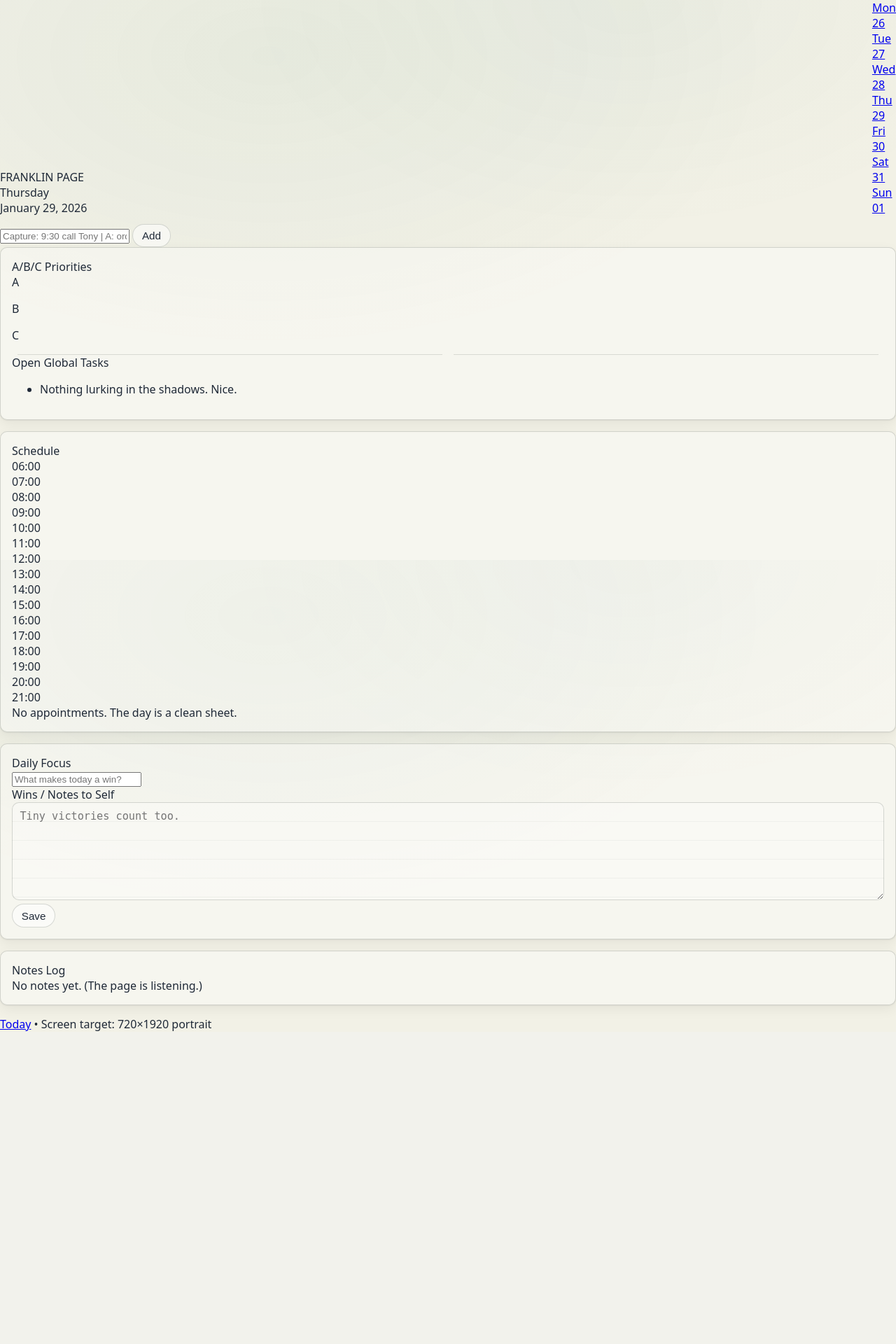
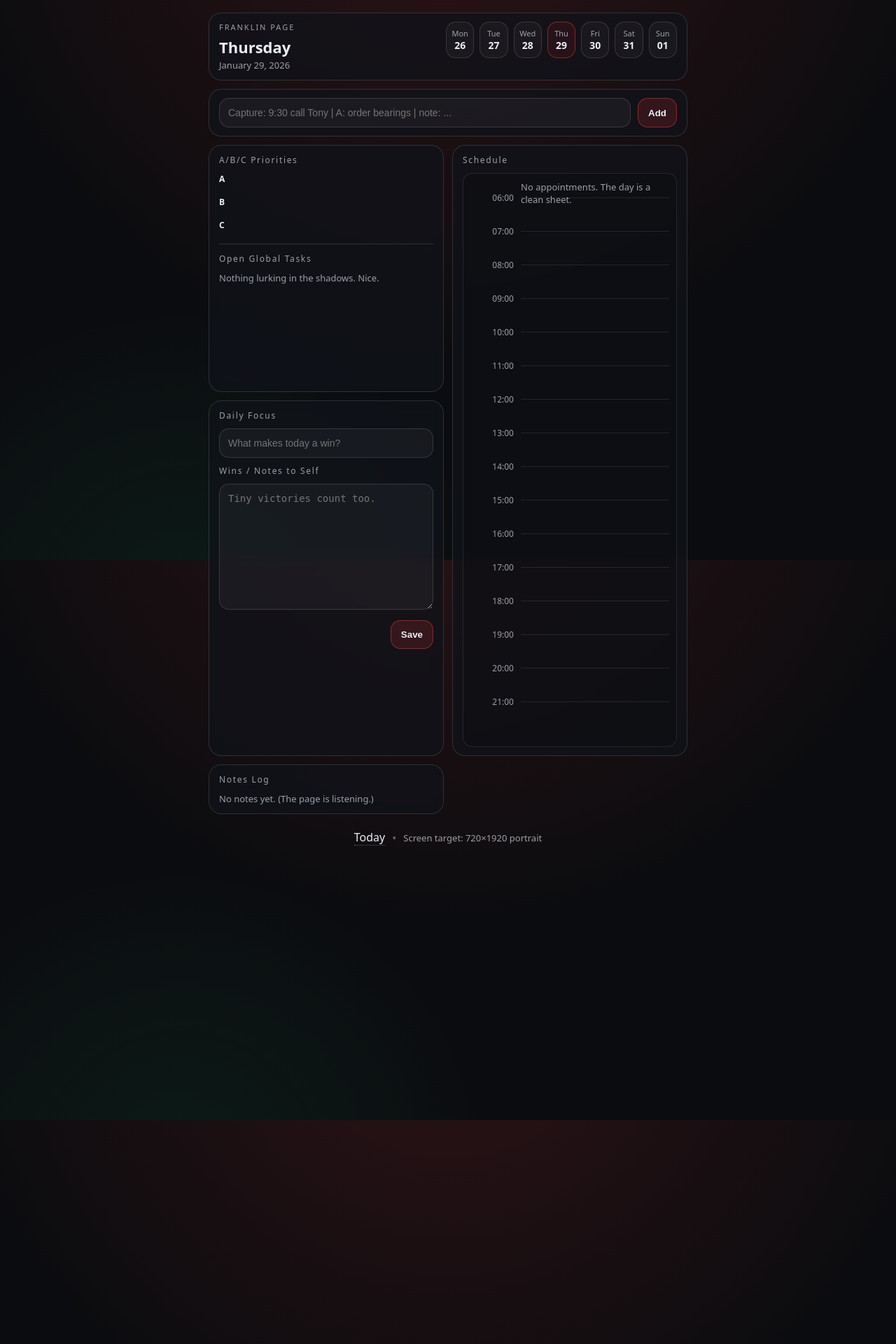
Before and after one commit to andyleer/miniFranklin, a Flask app: page /day/today in a window 1280 px wide. Shown: the whole page at 70% size. Before the commit the page ends 1473 px from the top, so only its background shows below. Run offline with Flask 3, Linux system fonts and the light colour scheme; data comes from the database, SQL or seed files in the repository; data that the repository does not hold is empty.

Commit message:
Refactor CSS for new theme and layout adjustments
Updated theme variables and styles for various elements, including background, typography, and layout adjustments.

```diff
--- a/app/static/style.css
+++ b/app/static/style.css
@@ -1,311 +1,294 @@
-/* style.css (Franklin-ish paper theme) */
-
-/* ---------- Theme variables ---------- */
 :root{
-  /* Paper + ink */
-  --paper: #f2f1e6;          /* warm + slight green */
-  --paper-deeper: #ebe9d9;   /* subtle contrast */
-  --ink: #1f2937;
-  --muted: #5b6470;
-
-  /* Lines + borders */
-  --rule: rgba(60, 70, 60, 0.16);
-  --border: rgba(40, 50, 40, 0.18);
-
-  /* UI accents */
-  --accent: #1f6f5b;         /* Franklin-ish green */
-  --accent-ink: #ffffff;
-
-  /* Shadows */
-  --shadow: 0 1px 2px rgba(0,0,0,0.06), 0 6px 18px rgba(0,0,0,0.06);
-
-  /* Typography */
-  --sans: system-ui, -apple-system, BlinkMacSystemFont, "Segoe UI", sans-serif;
-  --serif: Georgia, "Times New Roman", Times, serif;
-
-  /* Radius */
-  --r: 10px;
+  --bg: #0b0c0f;
+  --paper: #11131a;
+  --ink: #eaeef7;
+  --muted: rgba(234,238,247,.65);
+  --line: rgba(234,238,247,.14);
+  --accent: #ff3b3b;
+  --ok: #1bd67d;
 }
 
-/* ---------- Base ---------- */
-*{ box-sizing: border-box; }
-
-html, body{ height: 100%; }
-
+*{ box-sizing:border-box; }
+html,body{ height:100%; }
 body{
-  margin: 0;
-  font-family: var(--sans);
-  color: var(--ink);
-  background:
-    radial-gradient(1200px 700px at 30% 10%, rgba(31,111,91,0.06), transparent 60%),
-    radial-gradient(1000px 600px at 70% 0%, rgba(31,111,91,0.04), transparent 55%),
-    var(--paper);
+  margin:0;
+  background: radial-gradient(1200px 1200px at 50% -200px, rgba(255,59,59,.15), transparent 60%),
+              radial-gradient(800px 800px at 20% 110%, rgba(27,214,125,.08), transparent 55%),
+              var(--bg);
+  color:var(--ink);
+  font-family: ui-sans-serif, system-ui, -apple-system, Segoe UI, Roboto, Arial;
 }
 
-/* Keep the app from feeling cramped on mobile */
-.app-shell{
-  max-width: 1100px;
+.page{
+  width: 720px;
+  min-height: 1920px;
   margin: 0 auto;
-  padding: 1rem 1rem 2rem;
+  padding: 18px;
 }
 
-/* ---------- Header ---------- */
-header{
+.topbar{
   display:flex;
-  align-items:flex-end;
+  gap:12px;
+  align-items:flex-start;
   justify-content:space-between;
-  gap: 1rem;
-  margin-bottom: 0.75rem;
+  padding: 12px 14px;
+  background: rgba(17,19,26,.75);
+  border: 1px solid var(--line);
+  border-radius: 18px;
+  backdrop-filter: blur(8px);
 }
 
-h1{
-  margin: 0;
-  font-family: var(--serif);
-  font-weight: 700;
-  letter-spacing: 0.2px;
-  font-size: 1.45rem;
-}
-
-.user-info{
-  display:flex;
-  align-items:center;
-  gap: 0.5rem;
-  color: var(--muted);
-  font-size: 0.9rem;
-}
-
-.user-info.hidden{ display:none; }
-
-/* ---------- Buttons ---------- */
-button{
-  padding: 0.45rem 0.8rem;
-  border-radius: 999px;
-  border: 1px solid var(--border);
-  background: rgba(255,255,255,0.55);
-  backdrop-filter: blur(3px);
-  cursor: pointer;
-  font-size: 0.95rem;
-  color: var(--ink);
-}
-
-button.primary{
-  background: var(--accent);
-  border-color: rgba(0,0,0,0.08);
-  color: var(--accent-ink);
-}
-
-button:hover{ filter: brightness(0.98); }
-button:active{ transform: translateY(1px); }
-
-/* ---------- Cards / Sections ---------- */
-.card{
-  background: rgba(255,255,255,0.35);
-  border: 1px solid var(--border);
-  border-radius: var(--r);
-  box-shadow: var(--shadow);
-  padding: 1rem 1rem;
-  margin-bottom: 1rem;
-}
-
-.hidden{ display:none; }
-
-/* ---------- Auth ---------- */
-.auth-forms{
-  display:flex;
-  flex-wrap:wrap;
-  gap: 1rem;
-}
-
-.auth-forms form{
-  flex: 1 1 240px;
-  min-width: 240px;
-}
-
-.auth-forms label{
-  display:block;
-  font-size: 0.85rem;
-  margin-bottom: 0.35rem;
+.brand{
+  letter-spacing: .18em;
+  font-size: 11px;
   color: var(--muted);
 }
 
-.auth-forms input{
-  width:100%;
-  padding: 0.45rem 0.55rem;
-  margin-bottom: 0.6rem;
-  border-radius: 8px;
-  border: 1px solid var(--border);
-  background: rgba(255,255,255,0.55);
+.date{ margin-top:6px; }
+.date-big{ font-size: 22px; font-weight: 700; }
+.date-sub{ font-size: 13px; color: var(--muted); margin-top:2px; }
+
+.week{
+  display:grid;
+  grid-template-columns: repeat(7, 1fr);
+  gap:8px;
+  min-width: 330px;
+}
+.weekday{
+  text-decoration:none;
+  color: var(--ink);
+  border: 1px solid var(--line);
+  border-radius: 14px;
+  padding: 8px 0;
+  text-align:center;
+  background: rgba(255,255,255,.03);
+}
+.weekday.active{
+  border-color: rgba(255,59,59,.45);
+  background: rgba(255,59,59,.08);
+}
+.wk-dow{ font-size: 11px; color: var(--muted); }
+.wk-num{ font-size: 14px; font-weight: 700; }
+
+.capture{
+  margin-top: 12px;
+  padding: 12px 14px;
+  background: rgba(17,19,26,.75);
+  border: 1px solid var(--line);
+  border-radius: 18px;
+}
+.capture form{ display:flex; gap:10px; }
+.capture-input{
+  flex:1;
+  background: rgba(255,255,255,.04);
+  border: 1px solid var(--line);
+  color: var(--ink);
+  border-radius: 14px;
+  padding: 12px 12px;
+  font-size: 14px;
+  outline: none;
+}
+.capture-input:focus{ border-color: rgba(255,59,59,.45); }
+
+.btn{
+  background: rgba(255,59,59,.14);
+  border: 1px solid rgba(255,59,59,.45);
+  color: var(--ink);
+  border-radius: 14px;
+  padding: 12px 14px;
+  font-weight: 700;
+  cursor:pointer;
+}
+.btn:hover{ background: rgba(255,59,59,.20); }
+
+.grid{
+  margin-top: 12px;
+  display:grid;
+  grid-template-columns: 1fr 1fr;
+  grid-auto-rows: min-content;
+  gap: 12px;
 }
 
+.card{
+  background: rgba(17,19,26,.75);
+  border: 1px solid var(--line);
+  border-radius: 18px;
+  padding: 12px 14px;
+  backdrop-filter: blur(8px);
+}
+
+.card-title{
+  font-size: 12px;
+  letter-spacing: .14em;
+  color: var(--muted);
+  margin-bottom: 10px;
+}
+.card-title.sub{ margin-top: 10px; }
+
 .divider{
+  height:1px;
+  background: var(--line);
+  margin: 12px 0;
+}
+
+.tasks{ display:grid; grid-template-columns: 1fr; gap: 10px; }
+.task-group-title{
+  font-size: 12px;
+  font-weight: 800;
+  margin-bottom: 6px;
+}
+.task-list{ list-style:none; padding:0; margin:0; display:flex; flex-direction:column; gap:8px; }
+.task-list.compact{ gap:6px; }
+
+.task{
+  display:flex;
+  align-items:flex-start;
+  gap:10px;
+  padding: 8px 10px;
+  border: 1px solid rgba(234,238,247,.10);
+  border-radius: 14px;
+  background: rgba(255,255,255,.03);
+}
+.task.done{
+  opacity: .55;
+}
+.task-check{
+  width: 18px;
+  height: 18px;
+  border-radius: 6px;
+  border: 1px solid rgba(234,238,247,.35);
+  background: transparent;
+  cursor:pointer;
+  margin-top: 2px;
+}
+.task.done .task-check{
+  background: rgba(27,214,125,.22);
+  border-color: rgba(27,214,125,.55);
+}
+.task-text{ font-size: 14px; line-height: 1.2rem; }
+
+.pill{
+  display:inline-block;
+  font-size: 11px;
+  padding: 2px 8px;
+  border-radius: 999px;
+  border: 1px solid rgba(234,238,247,.18);
+  color: var(--muted);
+  margin-right: 6px;
+}
+
+.ladder{ grid-row: span 2; }
+.ladder-wrap{
+  position: relative;
+  height: 820px;
+  overflow: hidden;
+  border: 1px solid rgba(234,238,247,.10);
+  border-radius: 14px;
+  background: rgba(0,0,0,.12);
+}
+.hours{
+  position:absolute;
+  inset: 0;
+  padding: 10px;
+}
+.hour{
   display:flex;
   align-items:center;
-  font-size: 0.8rem;
+  gap:10px;
+  height: 48px; /* 16 hours (6-22) => 768px plus padding */
+}
+.hour-label{
+  width: 62px;
+  font-size: 12px;
+  color: var(--muted);
+  text-align:right;
+}
+.hour-line{
+  flex:1;
+  height:1px;
+  background: rgba(234,238,247,.10);
+}
+.appts{
+  position:absolute;
+  inset: 10px;
+  left: 82px;
+  right: 10px;
+  display:flex;
+  flex-direction:column;
+  gap:8px;
+}
+.appt{
+  display:flex;
+  align-items:center;
+  gap:10px;
+  padding: 10px 10px;
+  border-radius: 14px;
+  border: 1px solid rgba(255,59,59,.30);
+  background: rgba(255,59,59,.08);
+}
+.appt-time{ font-weight: 800; font-size: 12px; min-width: 72px; }
+.appt-title{ font-size: 14px; flex:1; }
+.appt-del{
+  background: transparent;
+  border: 1px solid rgba(234,238,247,.22);
+  color: var(--ink);
+  border-radius: 10px;
+  width: 28px;
+  height: 28px;
+  cursor:pointer;
+}
+.appt-del:hover{ border-color: rgba(255,59,59,.55); }
+
+.textline{
+  width:100%;
+  background: rgba(255,255,255,.04);
+  border: 1px solid var(--line);
+  color: var(--ink);
+  border-radius: 14px;
+  padding: 12px 12px;
+  font-size: 14px;
+  outline:none;
+}
+.textarea{
+  width:100%;
+  min-height: 180px;
+  background: rgba(255,255,255,.04);
+  border: 1px solid var(--line);
+  color: var(--ink);
+  border-radius: 14px;
+  padding: 12px 12px;
+  font-size: 14px;
+  outline:none;
+  resize: vertical;
+}
+.actions{ display:flex; justify-content:flex-end; margin-top:10px; }
+
+.notes{
+  display:flex;
+  flex-direction:column;
+  gap:10px;
+  max-height: 380px;
+  overflow:auto;
+  padding-right: 6px;
+}
+.note{
+  border: 1px solid rgba(234,238,247,.10);
+  background: rgba(255,255,255,.03);
+  border-radius: 14px;
+  padding: 10px;
+}
+.note-meta{ font-size: 12px; color: var(--muted); margin-bottom: 6px; }
+.note-body{ font-size: 14px; white-space: pre-wrap; }
+
+.footer{
+  margin-top: 12px;
+  padding: 10px 6px;
+  display:flex;
+  gap:10px;
+  align-items:center;
+  justify-content:center;
   color: var(--muted);
 }
-
-.divider::before,
-.divider::after{
-  content:"";
-  flex:1;
-  height:1px;
-  background: var(--rule);
-  margin: 0 0.5rem;
-}
-
-.error-msg{
-  color:#9b1c1c;
-  font-size: 0.9rem;
-}
-
-/* ---------- Planner container ---------- */
-.planner{
-  background: var(--paper);
-  border: 1px solid var(--border);
-  border-radius: var(--r);
-  box-shadow: var(--shadow);
-  padding: 1rem 1rem 1.25rem;
-
-  /* subtle “page” texture */
-  background-image:
-    linear-gradient(to bottom, rgba(60,70,60,0.05), rgba(60,70,60,0.02)),
-    repeating-linear-gradient(
-      to bottom,
-      transparent 0,
-      transparent 26px,
-      rgba(60,70,60,0.07) 27px
-    );
-  background-size: auto, auto;
-}
-
-/* Top controls */
-.planner-top{
-  display:flex;
-  align-items:center;
-  justify-content:space-between;
-  gap: 0.75rem;
-  margin-bottom: 0.9rem;
-  padding-bottom: 0.6rem;
-  border-bottom: 1px solid var(--rule);
-}
-
-.date-picker{
-  display:flex;
-  align-items:center;
-  gap: 0.5rem;
-  flex-wrap: wrap;
-}
-
-.date-picker input[type="date"]{
-  padding: 0.35rem 0.55rem;
-  border-radius: 8px;
-  border: 1px solid var(--border);
-  background: rgba(255,255,255,0.55);
-}
-
-.save-status{
-  font-size: 0.9rem;
-  color: var(--accent);
-  white-space: nowrap;
-}
-
-.save-status.error-msg{ color:#9b1c1c; }
-
-/* ---------- Planner body layout ---------- */
-.planner-body{
-  display:flex;
-  gap: 1rem;
-  align-items:flex-start;
-}
-
-.planner-body .column{
-  flex: 1 1 340px;
-  min-width: 320px;
-}
-
-.planner-body h2{
-  margin: 0.4rem 0 0.5rem;
-  font-family: var(--serif);
-  font-size: 1.05rem;
-  letter-spacing: 0.2px;
-}
-
-/* ---------- Tables ---------- */
-.tasks-table{
-  width:100%;
-  border-collapse: collapse;
-  margin-bottom: 0.65rem;
-  font-size: 0.95rem;
-  background: rgba(255,255,255,0.25);
-  border: 1px solid var(--border);
-  border-radius: 10px;
-  overflow: hidden;
-}
-
-.tasks-table th,
-.tasks-table td{
-  border-bottom: 1px solid var(--rule);
-  padding: 0.4rem 0.5rem;
-  vertical-align: middle;
-}
-
-.tasks-table th{
-  text-align:left;
-  font-weight: 650;
-  color: rgba(20, 30, 20, 0.85);
-  background: rgba(31,111,91,0.06);
-}
-
-.tasks-table tr:last-child td{ border-bottom: none; }
-
-.tasks-table input[type="text"],
-.tasks-table input[type="time"],
-.tasks-table select{
-  width:100%;
-  border: 1px solid var(--border);
-  border-radius: 8px;
-  padding: 0.35rem 0.45rem;
-  font-size: 0.9rem;
-  background: rgba(255,255,255,0.6);
-}
-
-/* ---------- Textareas (lined planner feel) ---------- */
-textarea{
-  width:100%;
-  border-radius: 10px;
-  border: 1px solid var(--border);
-  padding: 0.6rem 0.65rem;
-  font-size: 0.95rem;
-  resize: vertical;
-  min-height: 140px;
-
-  background:
-    repeating-linear-gradient(
-      to bottom,
-      rgba(60,70,60,0.00) 0,
-      rgba(60,70,60,0.00) 26px,
-      rgba(60,70,60,0.10) 27px
-    ),
-    rgba(255,255,255,0.35);
-}
-
-/* ---------- Mobile fixes ---------- */
-@media (max-width: 820px){
-  .app-shell{ padding: 0.75rem 0.75rem 1.25rem; }
-
-  header{
-    align-items:flex-start;
-    flex-direction: column;
-  }
-
-  .planner-body{
-    flex-direction: column;
-  }
-
-  .planner-body .column{
-    min-width: 0;
-    width: 100%;
-  }
-
-  h1{ font-size: 1.35rem; }
-}
+.link{ color: var(--ink); text-decoration:none; border-bottom: 1px dotted rgba(234,238,247,.35); }
+.dot{ opacity:.6; }
+.muted{ color: var(--muted); font-size: 13px; }
```
